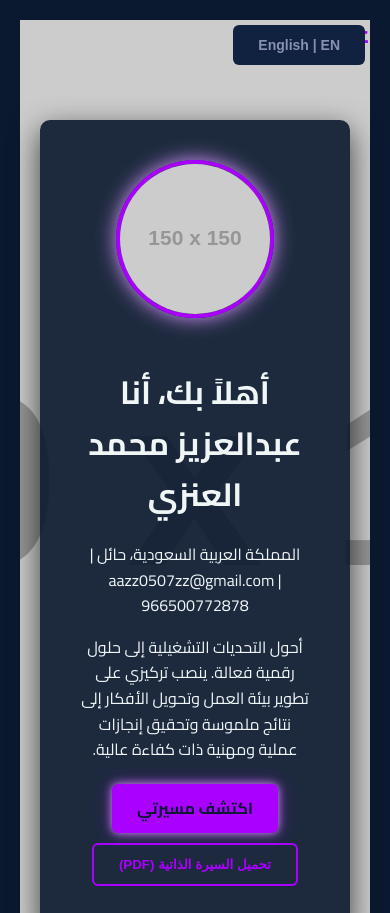
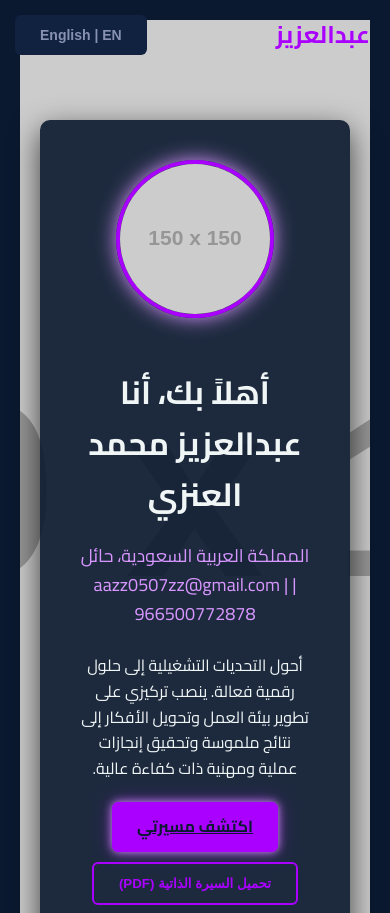
Before and after one commit to Ezz-pl/az.cv, a plain HTML site: page index.html in a window 390 px wide. Shown: the top 913 px of the page. Drawn offline with nearby package versions, Linux system fonts and the light colour scheme; placeholder pictures from the web are drawn by us.

Commit message:
Adjust language switch and mobile styles
Updated language switch container positioning for RTL support and improved mobile layout.

```diff
--- a/style.css
+++ b/style.css
@@ -69,9 +69,16 @@ html[dir="rtl"] .skill-bar { border-radius: 4px 0 0 4px; }
 .lang-switch-container {
     position: fixed;
     top: 20px;
-    right: 40px;
+    /* تم نقله إلى اليسار (في وضع RTL) لتجنب تغطية الاسم */
+    left: 40px;
+    right: auto;
     z-index: 1000;
 }
+html[dir="ltr"] .lang-switch-container {
+    left: auto;
+    right: 40px;
+}
+
 .btn-lang-toggle {
     background: var(--color-background-secondary);
     border: 1px solid var(--color-gray);
@@ -91,7 +98,6 @@ html[dir="rtl"] .skill-bar { border-radius: 4px 0 0 4px; }
     cursor: pointer;
     font-weight: 700;
     transition: all 0.3s;
-    text-decoration: none;
     border: none;
 }
 .btn-primary {
@@ -141,6 +147,14 @@ main { max-width: 1200px; margin: 0 auto; padding: 20px; }
     box-shadow: 0 0 20px var(--color-highlight);
     margin-bottom: 20px;
 }
+.hero-contact-info { /* تصميم جديد لمعلومات الاتصال في المقدمة */
+    color: var(--color-highlight);
+    font-size: 18px;
+    margin-top: 10px;
+    margin-bottom: 25px;
+    font-weight: 400;
+}
+
 .section-title {
     font-size: var(--font-size-medium);
     color: var(--color-accent);
@@ -264,6 +278,7 @@ html[dir="ltr"] .section-title::after { right: auto; left: 0; }
     overflow: hidden;
     border-radius: 4px;
 }
+/* تخصيص الـ CSS للحركة التفاعلية */
 .skill-bar::after {
     content: '';
     display: block;
@@ -272,7 +287,7 @@ html[dir="ltr"] .section-title::after { right: auto; left: 0; }
     position: absolute;
     top: 0;
     right: 0; /* يبدأ من اليمين لـ RTL */
-    width: 0;
+    width: var(--skill-width, 0); /* يستخدم المتغير من JS */
     transition: width 1.5s ease-out;
 }
 html[dir="ltr"] .skill-bar::after {
@@ -390,12 +405,14 @@ footer {
         display: none;
     }
     .lang-switch-container {
-        right: 20px;
+        left: 20px;
+        right: auto;
     }
     .hero-section {
         height: auto;
+        /* تعطيل Parallax على الجوال */
+        background-attachment: scroll !important;
         padding: 100px 20px 50px;
-        background-attachment: scroll !important;
     }
     .stats-grid, .skills-grid, .contact-grid {
         grid-template-columns: 1fr;
@@ -403,4 +420,9 @@ footer {
     .timeline-container {
         padding-right: 10px;
     }
+    /* تصحيح موضع الزر على الجوال لعدم التغطية */
+    html[dir="rtl"] .lang-switch-container {
+        left: 10px;
+        top: 10px;
+    }
 }
```
